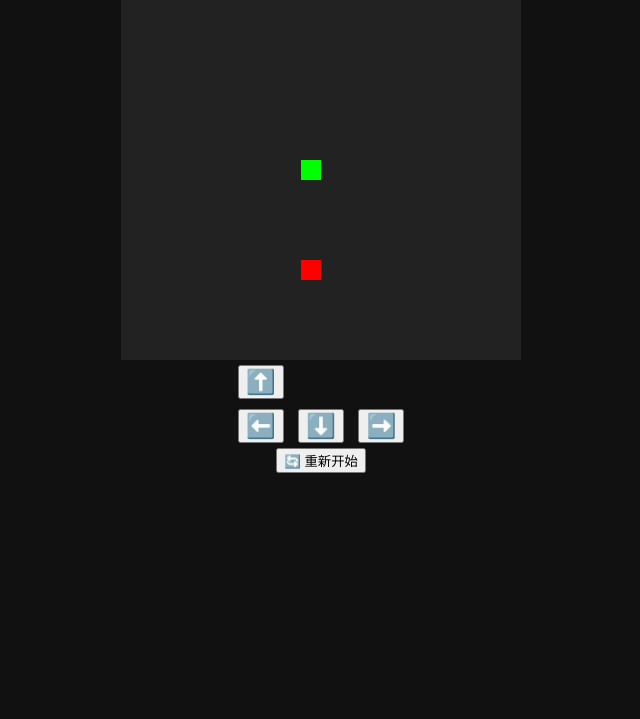
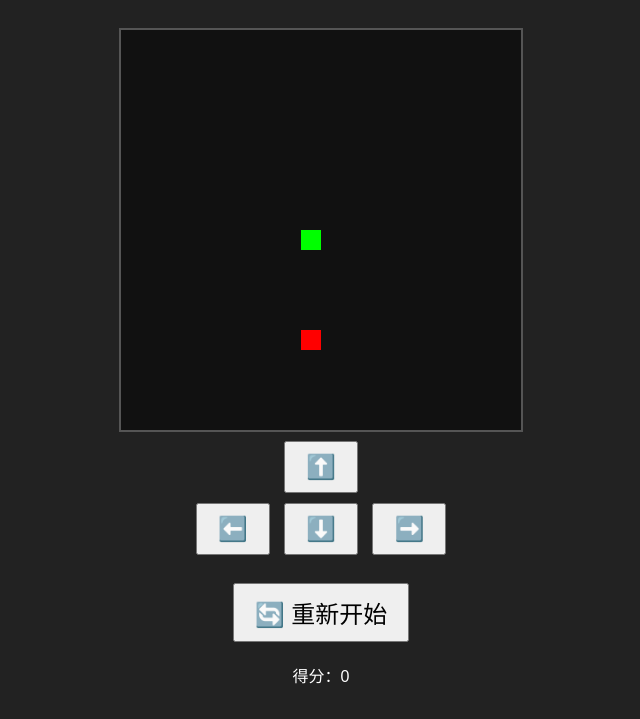
Before and after one commit to rfvurhsk/snake-private, a plain HTML site: page index.html in a window 1280 px wide. Shown: the part 81-800 px from the top of the page, without its empty margins (319-959 px from the left). Drawn offline with Linux system fonts and the light colour scheme.

Commit message:
index.html

```diff
--- a/index.html
+++ b/index.html
@@ -1,22 +1,30 @@
-
 <!DOCTYPE html>
-<html lang="en">
+<html lang="zh">
 <head>
   <meta charset="UTF-8" />
-  <meta name="viewport" content="width=device-width, initial-scale=1.0"/>
-  <title>Snake Game</title>
-  <link rel="stylesheet" href="style.css" />
+  <title>贪吃蛇游戏</title>
+  <style>
+    body { text-align: center; background: #222; color: white; font-family: sans-serif; }
+    canvas { background: #111; margin-top: 20px; border: 2px solid #555; }
+    button { font-size: 24px; margin: 5px; padding: 10px 20px; }
+  </style>
 </head>
 <body>
-  <div class="score">Score: <span id="score">0</span></div>
+  <h1>🐍 贪吃蛇 Snake Game</h1>
   <canvas id="gameCanvas" width="400" height="400"></canvas>
-  <div class="controls">
-    <button onclick="changeDirection('ArrowUp')">⬆️</button><br>
-    <button onclick="changeDirection('ArrowLeft')">⬅️</button>
-    <button onclick="changeDirection('ArrowDown')">⬇️</button>
-    <button onclick="changeDirection('ArrowRight')">➡️</button>
+
+  <div>
+    <button onclick="simulateKey('ArrowUp')">⬆️</button><br/>
+    <button onclick="simulateKey('ArrowLeft')">⬅️</button>
+    <button onclick="simulateKey('ArrowDown')">⬇️</button>
+    <button onclick="simulateKey('ArrowRight')">➡️</button><br/><br/>
+    <button onclick="restartGame()">🔄 重新开始</button>
+    <p>得分：<span id="score">0</span></p>
   </div>
-  <button onclick="restartGame()">🔄 重新开始</button>
+
+  <audio id="eatSound" src="apple.mp3"></audio>
+  <audio id="deadSound" src="dead.mp3"></audio>
+
   <script src="snake.js"></script>
 </body>
 </html>
```
